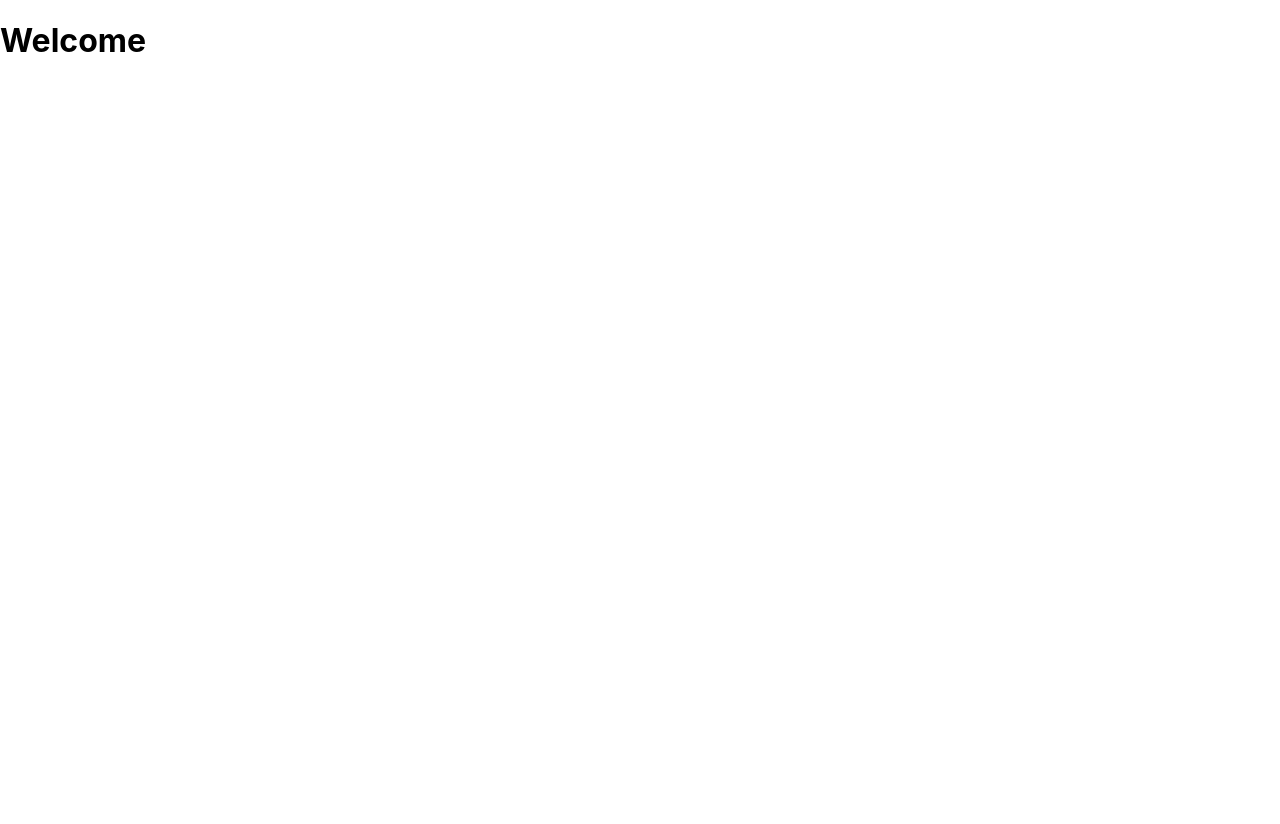
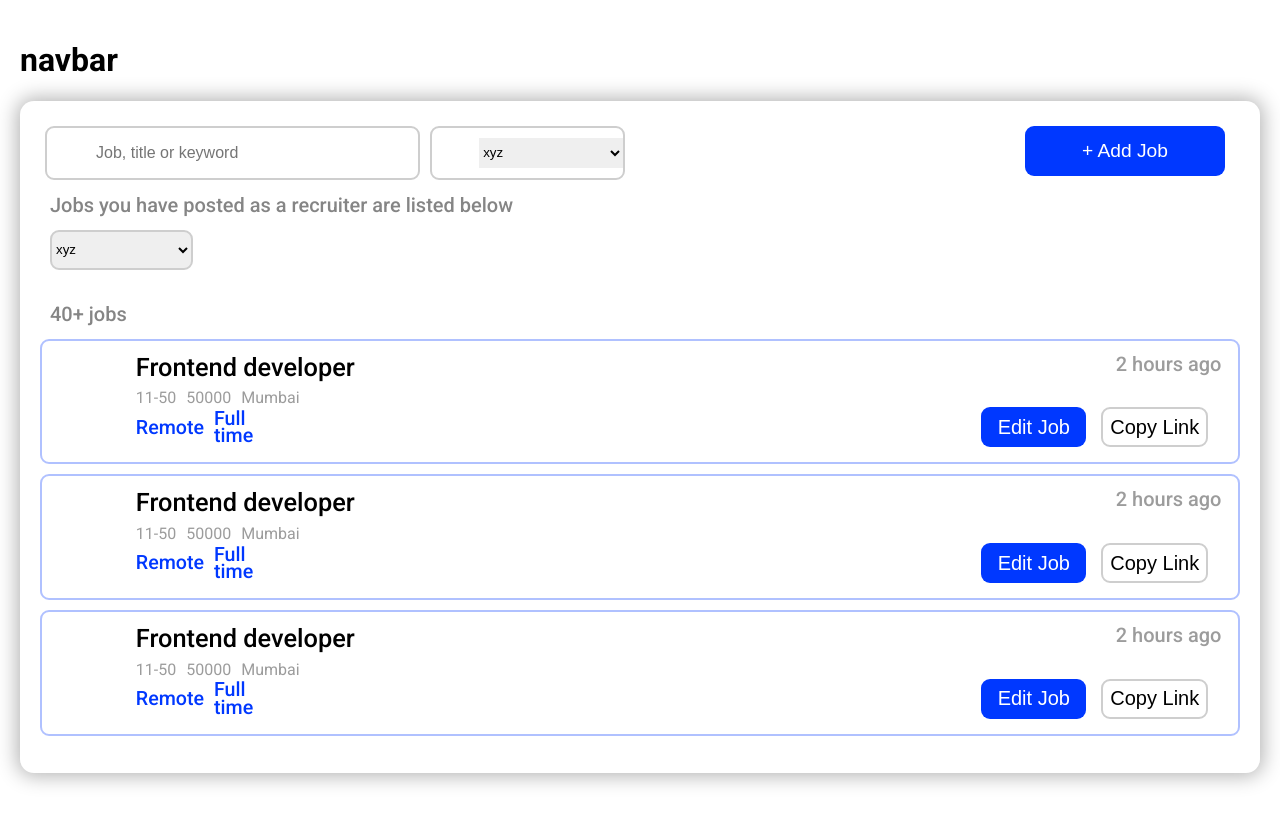
Before and after one commit to abhishekc97/job-listing-site-frontend, a React (Create React App) app: page / in a window 1280 px wide. Shown: the top 824 px of the page. Built offline with nearby package versions, Linux system fonts and the light colour scheme.

Commit message:
made Home page, card component and styling for them

```diff
--- a/src/App.css
+++ b/src/App.css
@@ -1,3 +1,12 @@
 .App {
     height: 100vh;
+    padding: 20px;
 }
+
+.pageWrapper {
+    width: 100%;
+    height: 84%;
+    border-radius: 14px;
+    box-shadow: 0px 0px 20px 3px rgba(0, 0, 0, 0.3);
+    background-color: white;
+}
--- a/src/App.js
+++ b/src/App.js
@@ -1,10 +1,22 @@
 import "./App.css";
+import Navbar from "./components/Navbar/Navbar";
+import Home from "./pages/Home/Home";
+import { BrowserRouter, Routes, Route } from "react-router-dom";
+import AboutJob from "./components/AboutJob/AboutJob";
 
 function App() {
     return (
-        <div className="App">
-            <h1>Welcome</h1>
-        </div>
+        <BrowserRouter>
+            <div className="App">
+                <Navbar />
+                <div className="pageWrapper">
+                    <Routes>
+                        <Route path="/" element={<Home />} />
+                        <Route path="/job/:id" element={<AboutJob />} />
+                    </Routes>
+                </div>
+            </div>
+        </BrowserRouter>
     );
 }
 
--- /dev/null
+++ b/src/components/JobCard/JobCard.jsx
@@ -0,0 +1,30 @@
+import styles from "./JobCard.module.css";
+
+export default function JobCard() {
+    return (
+        <div className={styles.jobCard}>
+            <div className={styles.cardLeft}>
+                <div className={styles.companyLogo}>
+                    <img src="" alt="" />
+                </div>
+            </div>
+            <div className={styles.cardRight}>
+                <div className={styles.rightTop}>
+                    <span className={styles.jobTitle}>Frontend developer</span>
+                    <div className={styles.postedTime}>2 hours ago</div>
+                </div>
+                <div className={styles.rightMiddle}>
+                    <div className={styles.numberOfEmployees}>11-50</div>
+                    <div className={styles.salary}>50000</div>
+                    <div className={styles.location}>Mumbai</div>
+                </div>
+                <div className={styles.rightBottom}>
+                    <div className={styles.jobMode}>Remote</div>
+                    <div className={styles.contractType}>Full time</div>
+                    <button className={styles.editJob}>Edit Job</button>
+                    <button className={styles.copyLink}>Copy Link</button>
+                </div>
+            </div>
+        </div>
+    );
+}
--- /dev/null
+++ b/src/components/JobCard/JobCard.module.css
@@ -0,0 +1,111 @@
+.jobCard {
+    padding: 10px;
+    display: flex;
+    margin-bottom: 10px;
+    border: 2px solid rgba(0, 56, 255, 0.31);
+    border-radius: 9px;
+    width: 98%;
+    cursor: pointer;
+}
+
+.cardLeft {
+    width: 5%;
+    align-items: center;
+    margin-right: 20px;
+}
+
+.companyLogo {
+    height: 64px;
+    width: 64px;
+}
+
+.cardRight {
+    width: 95%;
+    display: flex;
+    flex-direction: column;
+    padding: 5px;
+}
+
+.rightTop {
+    display: flex;
+    cursor: pointer;
+}
+
+.jobTitle {
+    font-weight: 500;
+    font-size: 25.3714px;
+    line-height: 89.19%;
+    color: #000000;
+    margin-right: 70%;
+}
+
+.postedTime {
+    font-weight: 500;
+    font-size: 20px;
+    line-height: 89.19%;
+    color: #9c9c9c;
+}
+
+.rightMiddle {
+    display: flex;
+    color: #9c9c9c;
+    margin-top: 10px;
+}
+
+.numberOfEmployees {
+    margin-right: 10px;
+}
+
+.salary {
+    margin-right: 10px;
+}
+
+.location {
+    margin-right: 10px;
+}
+
+.rightBottom {
+    display: flex;
+    font-weight: 500;
+    font-size: 19.65px;
+    line-height: 89.19%;
+    color: #0038ff;
+    align-items: center;
+    height: 40px;
+}
+
+.jobMode {
+    margin-right: 10px;
+}
+
+.contractType {
+    width: 100px;
+    margin-right: 64%;
+}
+
+.editJob {
+    height: 40px;
+    width: 143px;
+    margin-right: 15px;
+    background: #0038ff;
+    border: none;
+    border-radius: 9px;
+    color: white;
+    font-weight: 500;
+    font-size: 20px;
+    line-height: 23px;
+    cursor: pointer;
+}
+
+.copyLink {
+    height: 40px;
+    width: 143px;
+    margin-right: 15px;
+    background: #ffffff;
+    border: 2px solid #cecece;
+    border-radius: 9px;
+    font-weight: 500;
+    font-size: 20px;
+    line-height: 23px;
+    cursor: pointer;
+}
--- /dev/null
+++ b/src/components/Navbar/Navbar.jsx
@@ -0,0 +1,9 @@
+import styles from "./Navbar.module.css";
+
+export default function Navbar() {
+    return (
+        <div className={styles.navbar}>
+            <h1>navbar</h1>
+        </div>
+    );
+}
--- a/src/index.css
+++ b/src/index.css
@@ -1,13 +1,8 @@
+@import url("https://fonts.googleapis.com/css2?family=Roboto:wght@100;300;400;500;700&display=swap");
+
 body {
-  margin: 0;
-  font-family: -apple-system, BlinkMacSystemFont, 'Segoe UI', 'Roboto', 'Oxygen',
-    'Ubuntu', 'Cantarell', 'Fira Sans', 'Droid Sans', 'Helvetica Neue',
-    sans-serif;
-  -webkit-font-smoothing: antialiased;
-  -moz-osx-font-smoothing: grayscale;
+    margin: 0;
+    font-family: "Roboto", sans-serif;
+    -webkit-font-smoothing: antialiased;
+    -moz-osx-font-smoothing: grayscale;
 }
-
-code {
-  font-family: source-code-pro, Menlo, Monaco, Consolas, 'Courier New',
-    monospace;
-}
--- /dev/null
+++ b/src/pages/Home/Home.js
@@ -0,0 +1,63 @@
+import { useRef } from "react";
+import styles from "./Home.module.css";
+import JobCard from "../../components/JobCard/JobCard";
+
+export default function Home() {
+    const search = useRef();
+    const totalJobs = 40;
+    const jobs = [];
+
+    return (
+        <div className={styles.home}>
+            <div className={styles.homeTop}>
+                <div className={styles.search}>
+                    <div className={styles.searchIcon} />
+                    <input
+                        type="text"
+                        placeholder="Job, title or keyword"
+                        ref={search}
+                        className={styles.searchInput}
+                    />
+                </div>
+                <div className={styles.locationFilterBox}>
+                    <div className={styles.locationIcon} />
+                    <select
+                        name="location"
+                        id="location"
+                        className={styles.locationDropdown}
+                    >
+                        <option value="xyz">xyz</option>
+                    </select>
+                </div>
+                <button className={styles.addJobbutton}>+ Add Job</button>
+            </div>
+            <div className={styles.homeMiddle}>
+                <span className={styles.middleText}>
+                    Jobs you have posted as a recruiter are listed below
+                </span>
+                <div className={styles.skillsFilterBox}>
+                    <select
+                        name="skills"
+                        id="skills"
+                        className={styles.skillsSelectDropdown}
+                        placeholder="Skills"
+                    >
+                        <option value="xyz">xyz</option>
+                    </select>
+                </div>
+            </div>
+            <div className={styles.homeBottom}>
+                <div className={styles.totalJobs}>{totalJobs}+ jobs</div>
+                <div className={styles.listings}>
+                    <JobCard />
+                    <JobCard />
+                    <JobCard />
+                    <JobCard />
+                    <JobCard />
+                    <JobCard />
+                    {/* {jobs && jobs.map((job) => <JobCard />)} */}
+                </div>
+            </div>
+        </div>
+    );
+}
--- /dev/null
+++ b/src/pages/Home/Home.module.css
@@ -0,0 +1,156 @@
+.home {
+    padding: 20px;
+    height: 100%;
+    /* background-color: white; */
+}
+
+.homeTop {
+    display: flex;
+    margin-bottom: 5px;
+    padding: 5px;
+    height: 55px;
+}
+
+.search {
+    display: flex;
+    flex-direction: row;
+    flex: 2;
+    height: 50px;
+    background: #ffffff;
+    margin-right: 10px;
+    border: 2px solid #cecece;
+    border-radius: 9px;
+    padding: 0px 0px 0px 10px;
+    align-items: center;
+}
+
+.searchIcon {
+    height: 32px;
+    width: 32px;
+    margin-right: 5px;
+}
+
+.searchInput {
+    border: none;
+    width: 80%;
+    height: 30px;
+    font-size: 1rem;
+}
+.searchInput:focus {
+    outline: none;
+}
+
+.locationFilterBox {
+    display: flex;
+    flex-direction: row;
+    flex: 1;
+    height: 50px;
+    background: #ffffff;
+    border: 2px solid #cecece;
+    border-radius: 9px;
+    margin-right: 400px;
+    padding: 0px 0px 0px 10px;
+    align-items: center;
+}
+
+.locationIcon {
+    height: 32px;
+    width: 32px;
+    margin-right: 5px;
+}
+
+.locationDropdown {
+    width: 80%;
+    height: 30px;
+    border: none;
+}
+
+.locationDropdown:focus {
+    outline: none;
+}
+
+.addJobbutton {
+    width: 200px;
+    height: 50px;
+    margin-right: 10px;
+    background-color: #0038ff;
+    border: none;
+    border-radius: 9px;
+    color: white;
+    font-size: 1.2rem;
+    cursor: pointer;
+}
+
+.homeMiddle {
+    display: flex;
+    flex-direction: column;
+    margin-bottom: 20px;
+    justify-content: space-between;
+}
+
+.middleText {
+    margin-left: 10px;
+    margin-bottom: 5px;
+    font-weight: 500;
+    font-size: 20px;
+    line-height: 29px;
+    color: #858585;
+}
+
+.skillsFilterBox {
+    display: flex;
+    height: 50px;
+    padding: 0px 0px 5px 10px;
+    align-items: center;
+}
+
+.skillsSelectDropdown {
+    align-items: center;
+    width: 143px;
+    height: 40px;
+    border: 2px solid #cecece;
+    border-radius: 9px;
+}
+
+.skillsSelectDropdown:focus {
+    outline: none;
+}
+
+.homeBottom {
+    display: flex;
+    flex-direction: column;
+    position: relative;
+    height: 100%;
+}
+
+.totalJobs {
+    margin-left: 10px;
+    margin-bottom: 5px;
+    font-weight: 500;
+    font-size: 20px;
+    line-height: 29px;
+    color: #858585;
+    margin-bottom: 10px;
+}
+
+.listings {
+    height: 60%;
+    display: flex;
+    flex-direction: column;
+    justify-content: space-between;
+    overflow: hidden auto;
+}
+
+::-webkit-scrollbar {
+    width: 4px;
+}
+
+::-webkit-scrollbar-track {
+    -webkit-box-shadow: inset 0 0 6px rgba(0, 0, 0, 0.3);
+    border-radius: 10px;
+}
+
+::-webkit-scrollbar-thumb {
+    border-radius: 10px;
+    -webkit-box-shadow: inset 0 0 6px rgba(0, 0, 0, 0.5);
+}
```
Also changed, not shown: public/index.html (+2 -22 lines), src/components/Navbar/Navbar.module.css (added), 1 other file (tests, documents, lock files or other folders).
